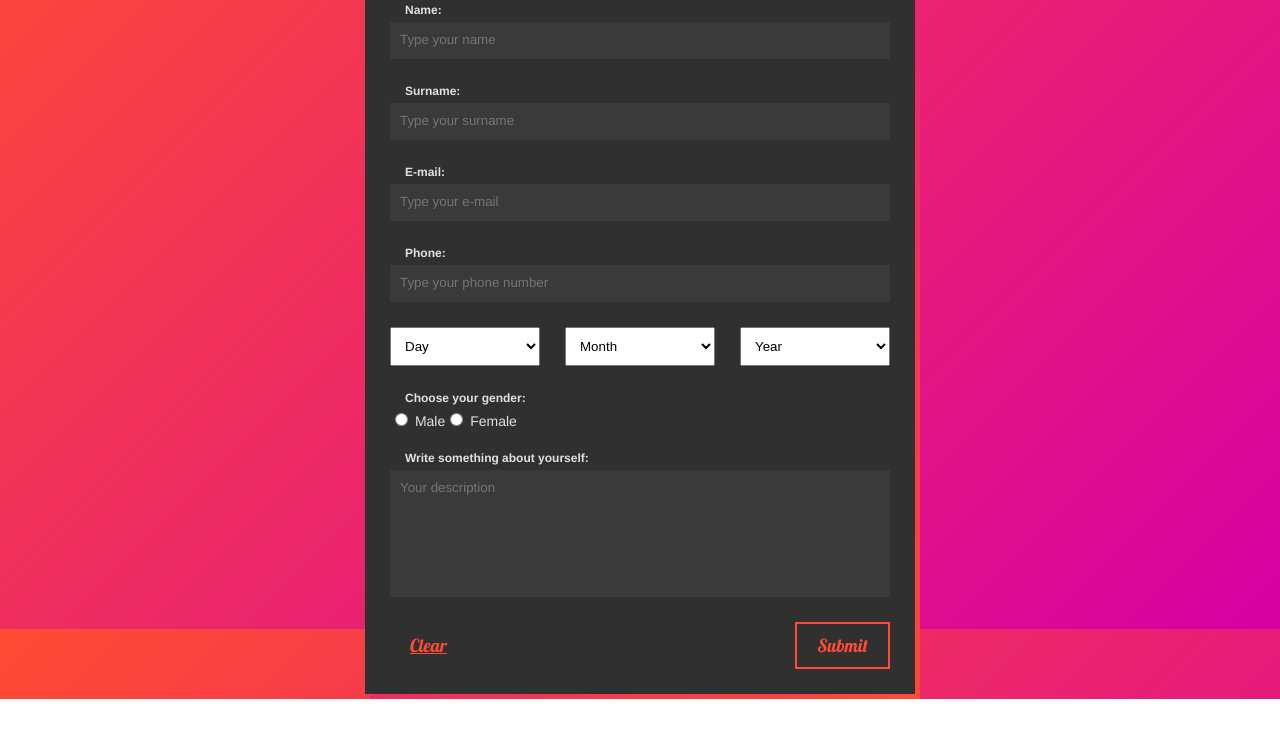
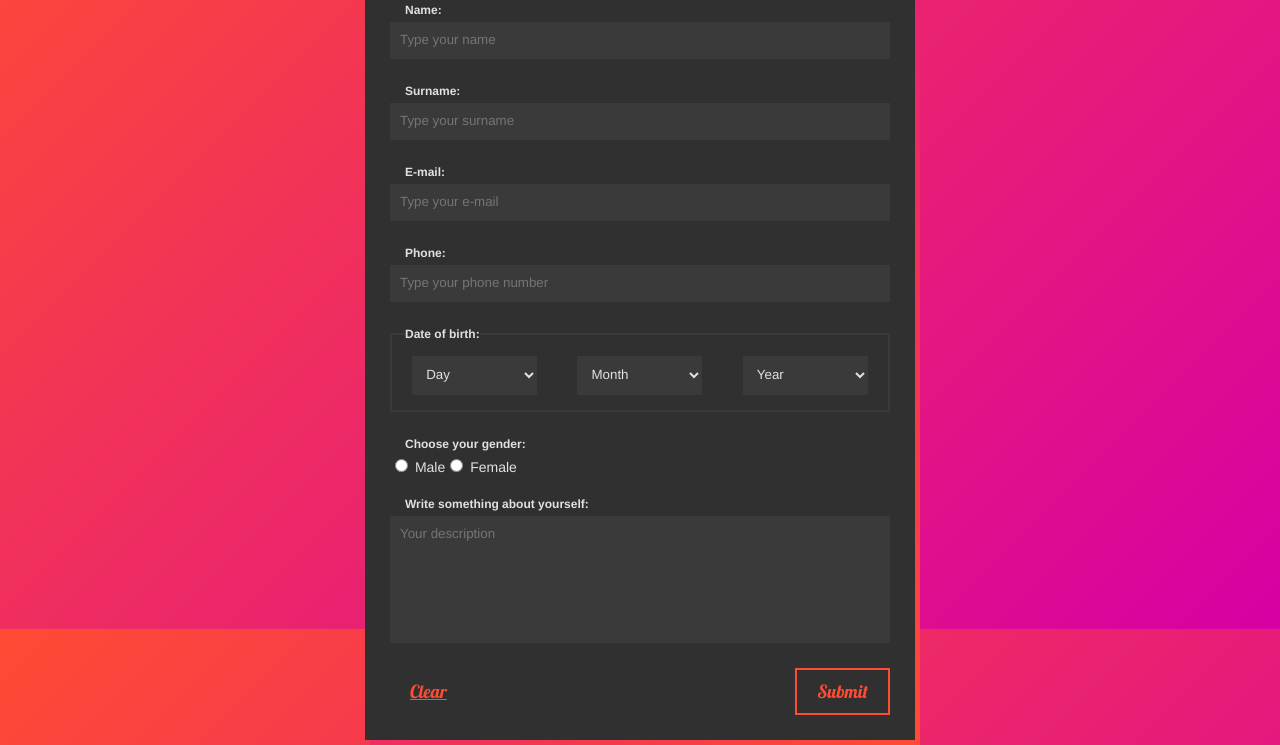
Before and after one commit to pwujek7/react-form, a React app: page / in a window 1280 px wide. Shown: the part 171-916 px from the top of the page. Before the commit the page ends 870 px from the top, so only its background shows below. Built offline with nearby package versions, Linux system fonts and the light colour scheme.

Commit message:
added CSS #3

```diff
--- a/src/js/components/DropDown.js
+++ b/src/js/components/DropDown.js
@@ -3,10 +3,10 @@ import PropTypes from 'prop-types';
 
 const DropDown = (props) => (
     <select className="form__select" name={props.name} value={props.selectedOption} onChange={props.func}>
-      <option value="">{props.placeHolder}</option>
+      <option className="form__option" value="">{props.placeHolder}</option>
         {props.options.map(o => {
           return (
-            <option key={o} value={o}>{o}</option>
+            <option className="form__option" key={o} value={o}>{o}</option>
           );
         })}
     </select>
--- a/src/js/components/FormContainer.js
+++ b/src/js/components/FormContainer.js
@@ -116,14 +116,17 @@ class FormContainer extends React.Component {
         <SingleInput name="surname" inputType="text" content={this.state.surname} func={this.handleSurnameChange} placeHolder="Type your surname" title="Surname:" />
         <SingleInput name="email" inputType="text" content={this.state.email} func={this.handleEmailChange} placeHolder="Type your e-mail" title="E-mail:" />
         <SingleInput name="phone" inputType="text" content={this.state.phone} func={this.handlePhoneChange} placeHolder="Type your phone number" title="Phone:" />
-        <div className="form__wrapper form__wrapper--inline">
-          <DropDown name="day" selectedOption={this.state.dayOfBirth} func={this.handleDaySelect} placeHolder="Day" options={this.state.daySelection} />
-          <DropDown name="month" selectedOption={this.state.monthOfBirth} func={this.handleMonthSelect} placeHolder="Month" options={this.state.monthSelection} />
-          <DropDown name="year" selectedOption={this.state.yearOfBirth} func={this.handleYearSelect} placeHolder="Year" options={this.state.yearSelection} />
-        </div>
+        <fieldset className="form__fieldset">
+          <legend className="form__label form__label--legend">Date of birth:</legend>
+          <div className="form__wrapper form__wrapper--inline">
+            <DropDown name="day" selectedOption={this.state.dayOfBirth} func={this.handleDaySelect} placeHolder="Day" options={this.state.daySelection} />
+            <DropDown name="month" selectedOption={this.state.monthOfBirth} func={this.handleMonthSelect} placeHolder="Month" options={this.state.monthSelection} />
+            <DropDown name="year" selectedOption={this.state.yearOfBirth} func={this.handleYearSelect} placeHolder="Year" options={this.state.yearSelection} />
+          </div>
+        </fieldset>
         <RadioGroup title="Choose your gender:" name="gender" func={this.handleGenderSelect} type="radio" options={this.state.genderSelection} selectedOption={this.state.gender} />
         <TextArea title="Write something about yourself:" name="description" content={this.state.description} func={this.handleDescriptionChange} rows={7} placeHolder="Your description" />
-        <div className="form__wrapper form__wrapper--inline">
+        <div className="form__wrapper form__wrapper--inline-2">
           <button className="form__btn form__btn--clear" onClick={this.handleFormClear}>Clear</button>
           <input className="form__btn form__btn--submit" type="submit" value="Submit" />
         </div>
--- a/src/js/components/RadioGroup.js
+++ b/src/js/components/RadioGroup.js
@@ -3,7 +3,7 @@ import PropTypes from 'prop-types';
 
 const RadioGroup = (props) => (
   <div className="form__wrapper">
-    <label className="form__label">{props.title}</label>
+    <label className="form__label form__label--top">{props.title}</label>
     <div>
       {props.options.map(o => {
         return (
--- a/src/sass/style.scss
+++ b/src/sass/style.scss
@@ -63,6 +63,11 @@ body {
 
     &--inline {
       flex-direction: row;
+      justify-content: space-around;
+    }
+
+    &--inline-2 {
+      flex-direction: row;
       justify-content: space-between;
     }
   }
@@ -78,6 +83,15 @@ body {
       font-size: 14px;
       font-weight: normal;
       padding: 0px;
+    }
+
+    &--top {
+      margin-top: 25px;
+    }
+
+    &--legend {
+      padding: 0px;
+      margin-left: 13px;
     }
   }
 
@@ -102,10 +116,27 @@ body {
     }
   }
 
+  &__fieldset {
+    border: 2px solid #3a3a3a;
+  }
+
   &__select {
-    width: 150px;
-    margin-bottom: 25px;
+    font-family: $fnt-arimo;
+    outline: none;
+    border: none;
+    border-bottom: 2px solid transparent;
+    width: 125px;
+    margin: 15px 0px;
     padding: 10px;
+    color: $clr-white;
+    background-color: #3a3a3a;
+    position: relative;
+    transition: .5s;
+
+    &:focus {
+      color: $clr-white;
+      border-bottom: 2px solid $clr-violet;
+    }
   }
 
   &__radio {
@@ -142,4 +173,9 @@ body {
       }
     }
   }
+
+  &__fieldset {
+    margin: 0px;
+    padding: 0px;
+  }
 }
```
